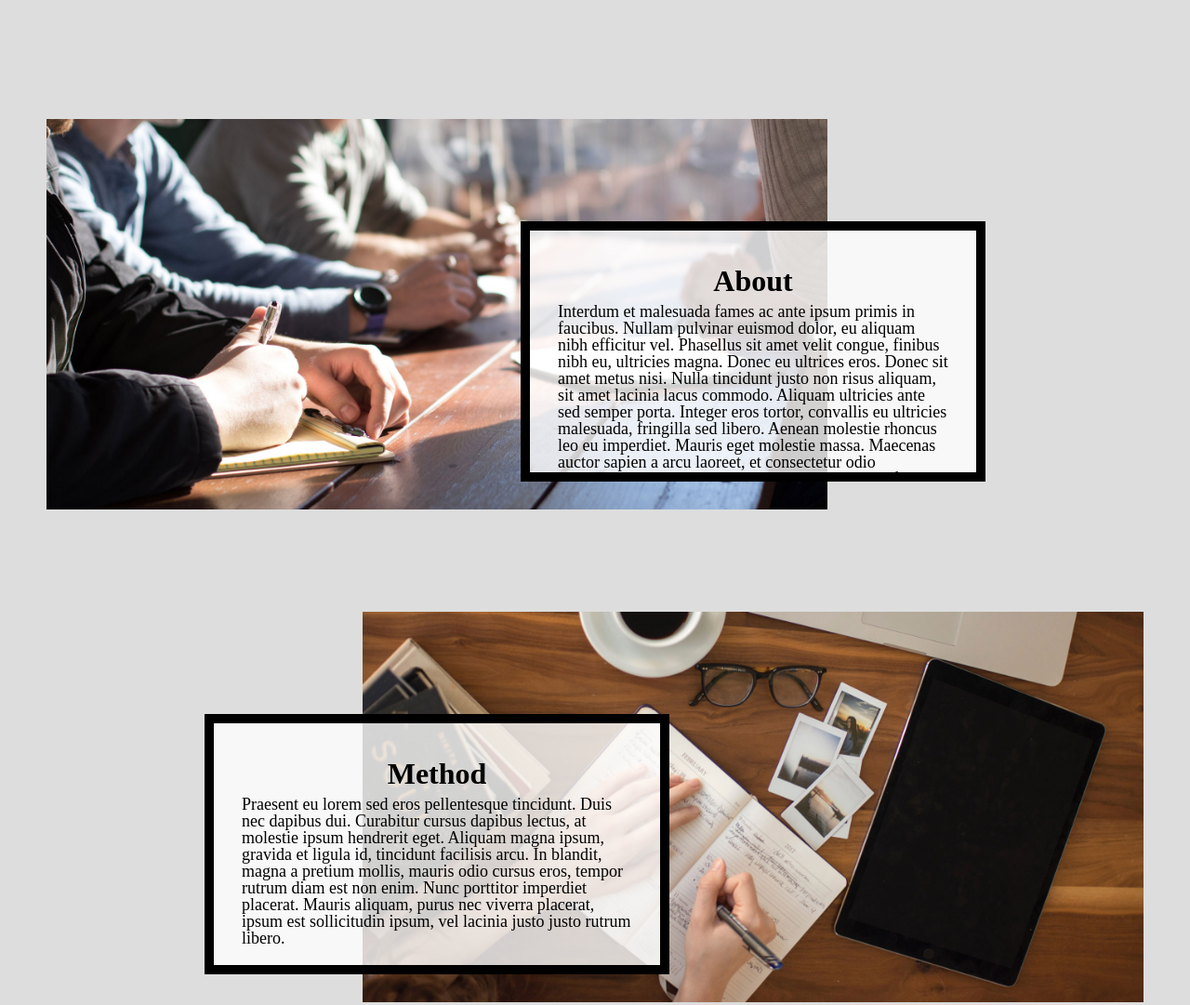
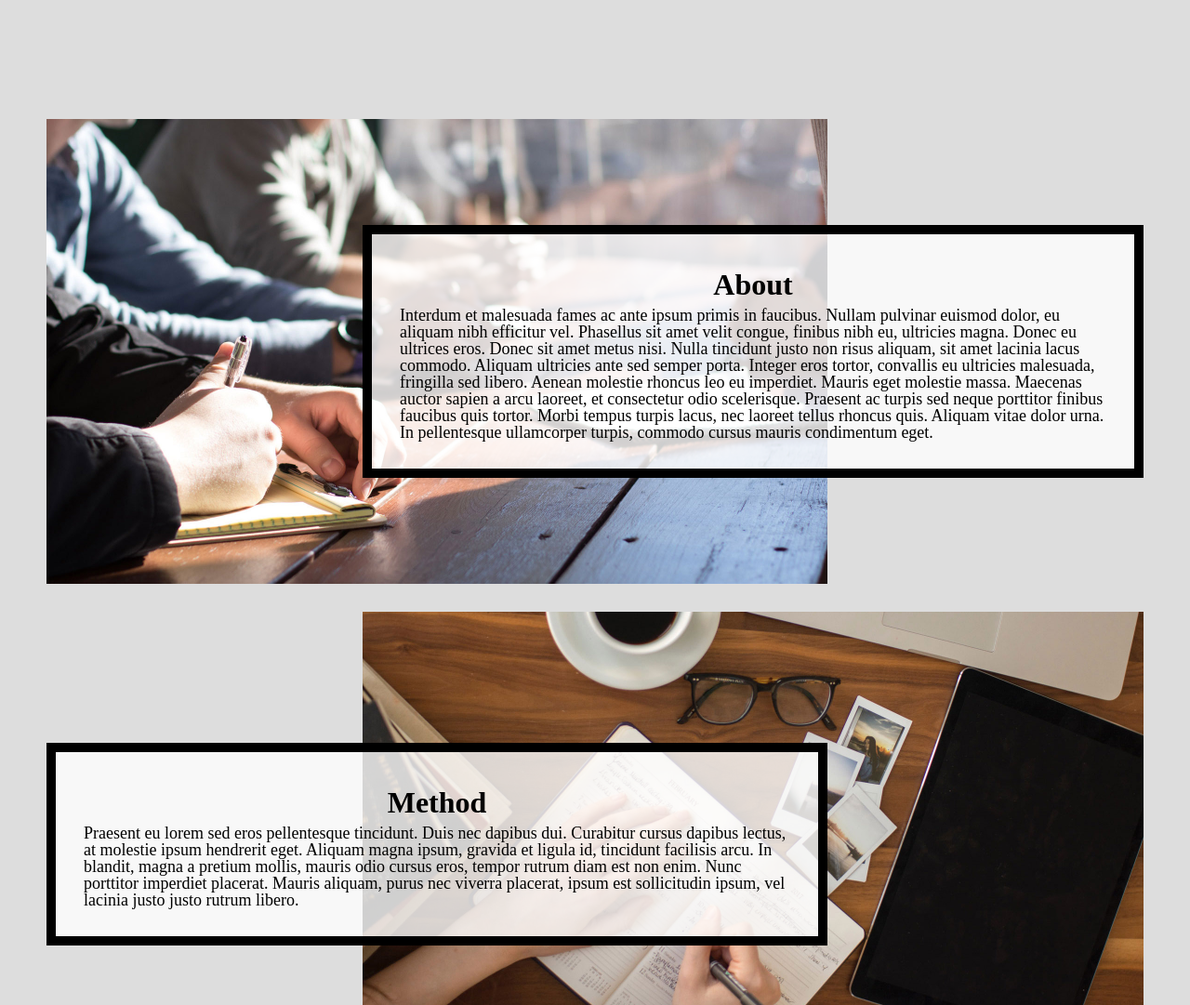
Before and after one commit to ccabreraumich/homework3, a plain HTML site: page index.html in a window 1280 px wide. Shown: the part 502-1583 px from the top of the page at 93% size. Drawn offline with Linux system fonts and the light colour scheme.

Commit message:
Add files via upload

```diff
--- a/css/styles.css
+++ b/css/styles.css
@@ -11,9 +11,7 @@ body{
 
 h1{
   background-color: transparent;
-
   font-size: 50px;
-
   line-height: 1;
   padding: 50px 0;
   text-align: center;
@@ -94,7 +92,7 @@ a:focus {
   /* QUESTION: I could not figure out how to get the container to re-adjust to smaller width size,
    so I did trial and error to determine that 65% of viewport width looked closest to final screenshots.
    Is this right? */
-  width: 65vh;
+  /* width: 65vh; */
   grid-template-columns: 1fr 5fr 1fr;
   row-gap: 30px;
 }
@@ -160,11 +158,12 @@ header p{
   /*Your code here */
   /* See documentation for mobile view */
   grid-column: 1/3;
-  width: 50%;
+  /* width: 50%; */
 }
 
 img {
   max-width: 100%;
+  /* overflow: hidden; */
 }
 
 .about-image, .method-image, .clients-image, .contact-image{
@@ -172,7 +171,7 @@ img {
    /* See documentation for mobile view */
 
    grid-column: 1 / span 3;
-   max-height: 500px;
+   /* max-height: 500px; */
 
 }
 
@@ -205,12 +204,13 @@ img {
   border: 10px solid black;
   padding: 30px;
   position: relative;
+  /* position: absolute; */
   margin: auto;
   /*Your code here:*/
   /*Align the content in the center */
-  align-content: center;
   max-height: 25vh; /* 25% of viewport height */
-  overflow:scroll;
+  overflow: scroll;
+  grid-column: 2;
 }
 
 @media all and (min-width: 800px){
@@ -227,6 +227,9 @@ img {
     row-gap: 30px;
   }
 
+
+
+
   nav{
     background-color: #ddd;
     text-align: right;
@@ -239,6 +242,7 @@ img {
     /* See documentation for desktop view */
     /* Question: why is this not expanding fully from column 3 to 5? */
     grid-column: 3 / span 2;
+    justify-content: center;
   }
 
   .method, .contact, .about-image, .clients-image {
@@ -246,7 +250,17 @@ img {
     /* See documentation for desktop view */
     /* Question: why is this not expanding fully from column 2 to 5? */
     grid-column: 2 / span 2;
+    /* align-items: center; */
+    justify-content: center;
   }
+
+  img {
+    min-height:500px;
+    object-fit:cover;
+    /* overflow: hidden; */
+    /* justify-content: center; */
+  }
+
 }  /*End the media query*/
 
 @media screen and (prefers-reduced-motion: reduce){
```
